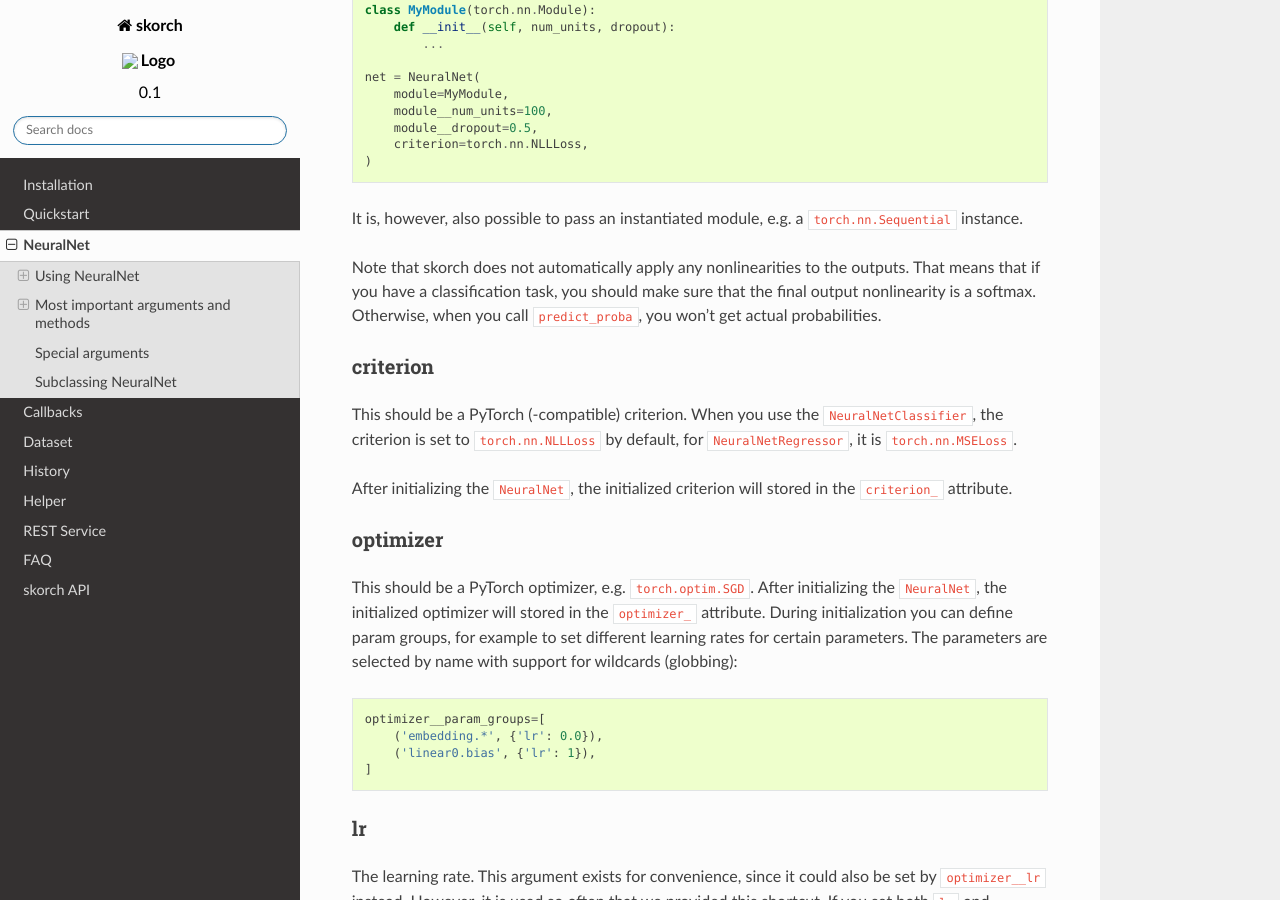
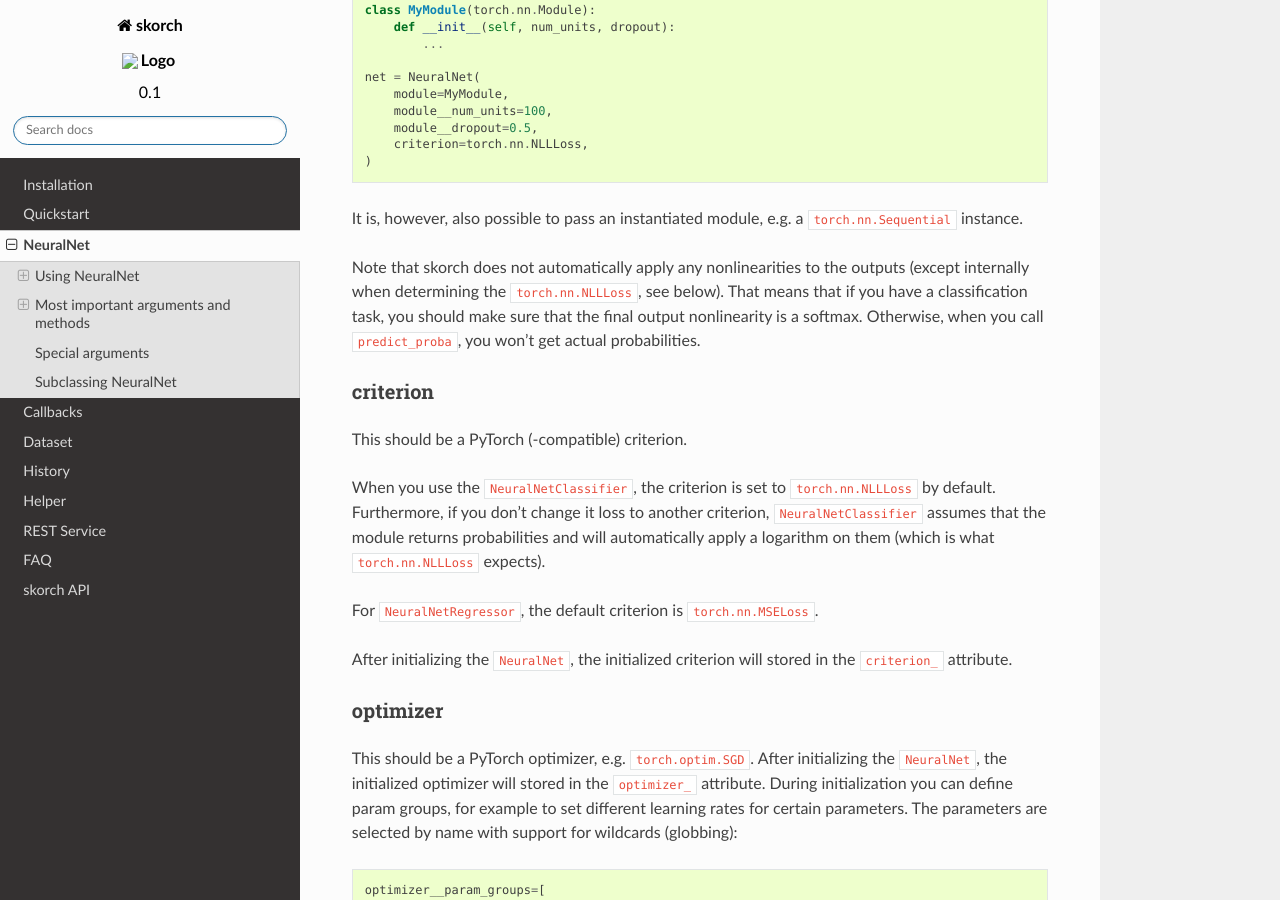
Before and after one commit to skorch-dev/skorch, a Sphinx documentation site: the page built from docs/user/neuralnet.rst, in a window 1280 px wide and 900 px high, scrolled down 1463 px. Built offline with Sphinx 7.4.7 and the Read the Docs theme 2.0.0, drawn with Linux system fonts in a browser that asks for light colours.

Commit message:
NeuralNetClassifier does not apply log when criterion is not NLL.

```diff
--- a/docs/user/neuralnet.rst
+++ b/docs/user/neuralnet.rst
@@ -92,18 +92,26 @@ would look like this:
 It is, however, also possible to pass an instantiated module, e.g. a
 ``torch.nn.Sequential`` instance.
 
-Note that skorch does not automatically apply any nonlinearities
-to the outputs. That means that if you have a classification task, you
-should make sure that the final output nonlinearity is a
-softmax. Otherwise, when you call ``predict_proba``, you won't get
-actual probabilities.
+Note that skorch does not automatically apply any nonlinearities to
+the outputs (except internally when determining the
+``torch.nn.NLLLoss``, see below). That means that if you have a
+classification task, you should make sure that the final output
+nonlinearity is a softmax. Otherwise, when you call ``predict_proba``,
+you won't get actual probabilities.
 
 criterion
 ^^^^^^^^^
 
-This should be a PyTorch (-compatible) criterion. When you use the
-``NeuralNetClassifier``, the criterion is set to ``torch.nn.NLLLoss``
-by default, for ``NeuralNetRegressor``, it is ``torch.nn.MSELoss``.
+This should be a PyTorch (-compatible) criterion.
+
+When you use the ``NeuralNetClassifier``, the criterion is set to
+``torch.nn.NLLLoss`` by default. Furthermore, if you don't change it
+loss to another criterion, ``NeuralNetClassifier`` assumes that the
+module returns probabilities and will automatically apply a logarithm
+on them (which is what ``torch.nn.NLLLoss`` expects).
+
+For ``NeuralNetRegressor``, the default criterion is
+``torch.nn.MSELoss``.
 
 After initializing the ``NeuralNet``, the initialized criterion will
 stored in the ``criterion_`` attribute.
```
Also changed, not shown: 2 other files.
